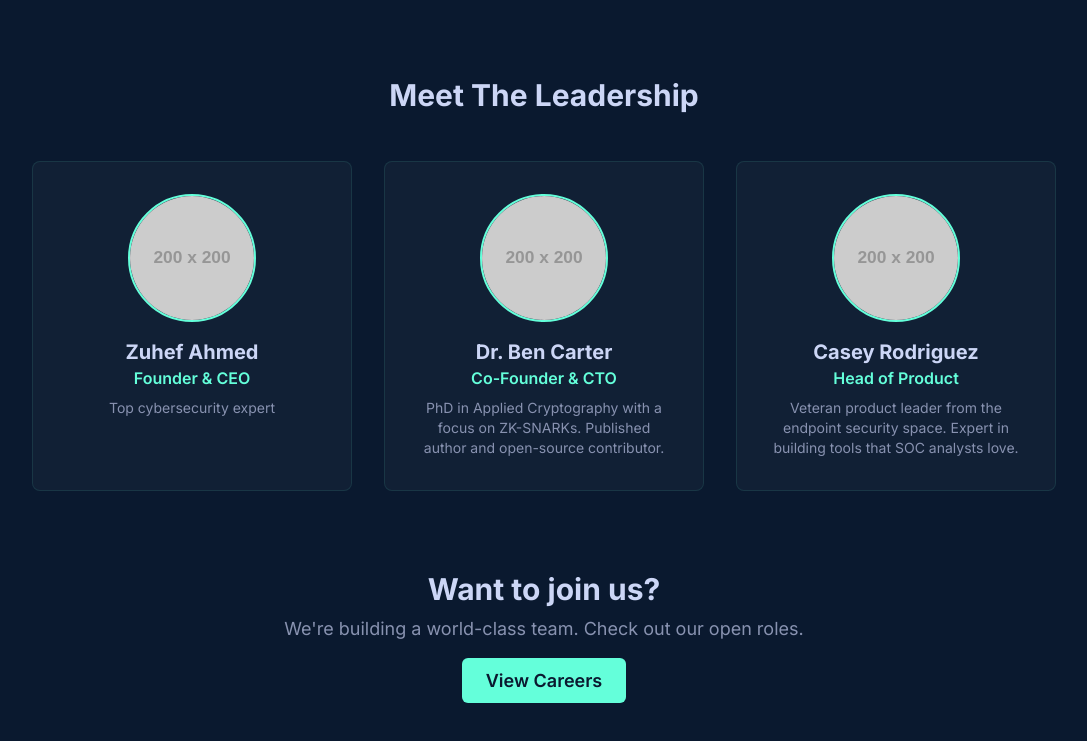
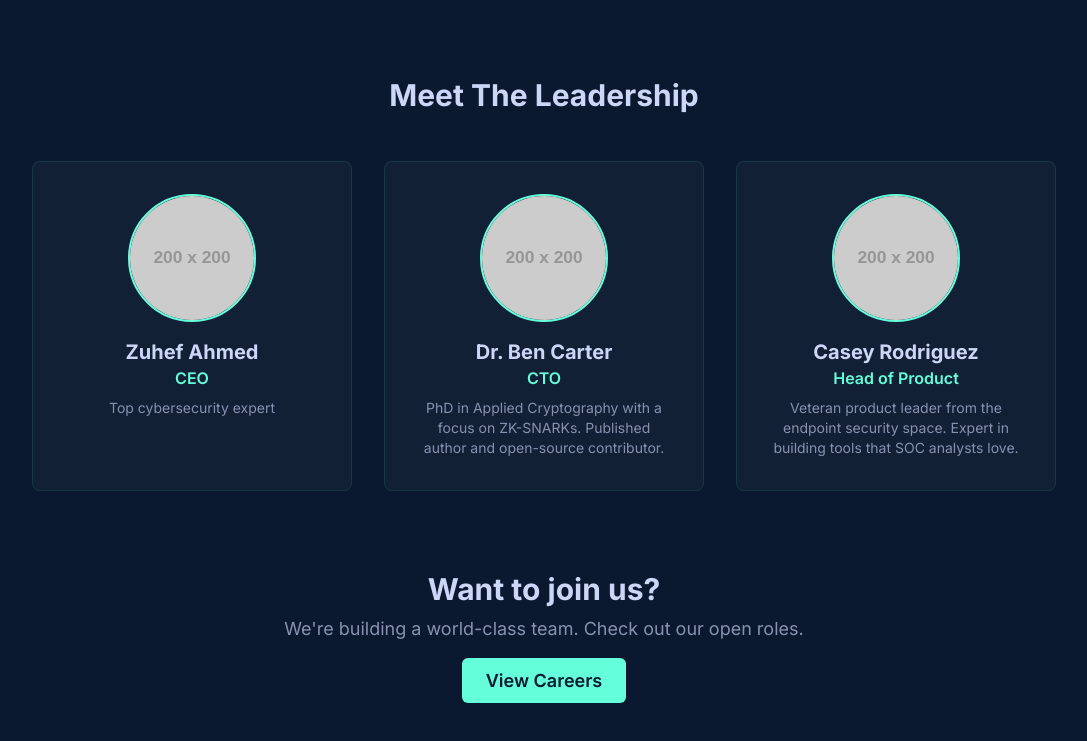
Before and after one commit to zkshieldnet/zkshieldnet, a plain HTML site: page about.html in a window 1280 px wide. Shown: the part 915-1656 px from the top of the page, without its empty margins (96-1183 px from the left). Drawn offline with nearby package versions, Linux system fonts and the light colour scheme; placeholder pictures from the web are drawn by us.

Commit message:
Update about.html

```diff
--- a/about.html
+++ b/about.html
@@ -162,14 +162,14 @@
                     <div class="team-card text-center p-8 rounded-lg">
                         <img class="w-32 h-32 rounded-full mx-auto mb-4 border-2 border-cyber-cyan" src="https://placehold.co/200x200/0a192f/64ffda?text=A" alt="Team Member 1">
                         <h3 class="text-xl font-bold text-cyber-light">Zuhef Ahmed</h3>
-                        <p class="text-cyber-cyan font-semibold">Founder & CEO</p>
+                        <p class="text-cyber-cyan font-semibold">CEO</p>
                         <p class="text-cyber-gray mt-2 text-sm">Top cybersecurity expert</p>
                     </div>
                     <!-- Team Member 2 -->
                     <div class="team-card text-center p-8 rounded-lg">
                         <img class="w-32 h-32 rounded-full mx-auto mb-4 border-2 border-cyber-cyan" src="https://placehold.co/200x200/0a192f/64ffda?text=B" alt="Team Member 2">
                         <h3 class="text-xl font-bold text-cyber-light">Dr. Ben Carter</h3>
-                        <p class="text-cyber-cyan font-semibold">Co-Founder & CTO</p>
+                        <p class="text-cyber-cyan font-semibold">CTO</p>
                         <p class="text-cyber-gray mt-2 text-sm">PhD in Applied Cryptography with a focus on ZK-SNARKs. Published author and open-source contributor.</p>
                     </div>
                     <!-- Team Member 3 -->
```
